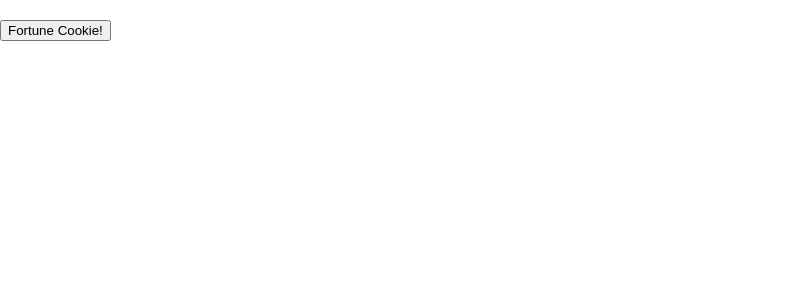
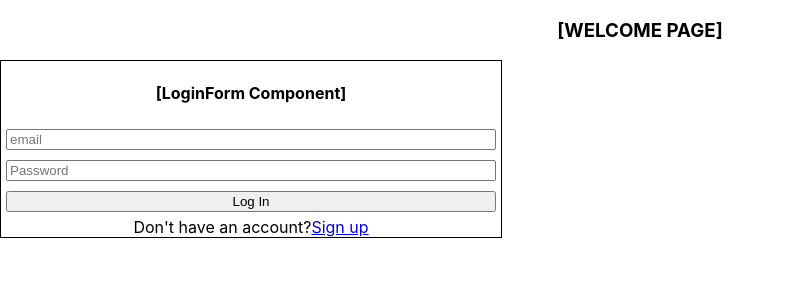
Before and after one commit to mbahan1/project-3-sapling, a React (Create React App) app in the folder client/: page / in a window 1280 px wide. Shown: the top 300 px of the page, without its empty margins (0-785 px from the left). Built offline with nearby package versions, Linux system fonts and the light colour scheme; no server answers.

Commit message:
welcomePage,  LoginComponent, BrowserRouter

```diff
--- a/client/src/App.js
+++ b/client/src/App.js
@@ -1,25 +1,22 @@
-// import logo from './logo.svg';
-// import './App.css';
+import './App.css';
+import {Routes, Route} from "react-router-dom";
+import WelcomePage from './pages/WelcomePage';
+import HomePage from "./pages/HomePage"
 
-// function App() {
-//   return (
-//     <div className="App">
-//       <header className="App-header">
-//         <img src={logo} className="App-logo" alt="logo" />
-//         <p>
-//           Edit <code>src/App.js</code> and save to reload.
-//         </p>
-//         <a
-//           className="App-link"
-//           href="https://reactjs.org"
-//           target="_blank"
-//           rel="noopener noreferrer"
-//         >
-//           Learn React
-//         </a>
-//       </header>
-//     </div>
-//   );
-// }
 
-// export default App;
+function App() {
+    return (
+        <div className="App">
+            <Routes>
+                <Route path="/" element={<WelcomePage />}/>
+                <Route path="/singup"/>
+                <Route path="/home" element={<HomePage/>}/>
+                <Route path="/profile"/>
+                <Route path="/posts"/>
+        </Routes>
+
+    </div>
+    );
+}
+
+export default App;
--- /dev/null
+++ b/client/src/components/LoginForm/index.jsx
@@ -0,0 +1,44 @@
+// LoginForm Component
+
+import {useState} from "react";
+import {Link} from "react-router-dom";
+import "./styles.css"
+
+export default function LoginForm() {
+
+    const [email, setEmail] = useState("");
+    const [password, setPassword] = useState("");
+
+    const handleSubmit = async () => {
+
+    }
+
+    return(
+        <div className="loginFormComponent component">
+            <h4>[LoginForm Component]</h4>
+            <form className="loginForm">
+                <input className="loginForm-input"
+                    onChange={(e)=> e.target.value}
+                    value={email}
+                    type="text"
+                    name="email"
+                    placeholder="email"
+                />
+                <input className="loginForm-input"
+                    onChange={(e)=> e.target.value}
+                    value={password}
+                    type="text"
+                    name="password"
+                    placeholder="Password"
+                />
+                <button className="loginBtn loginForm-input" onClick={handleSubmit}> Log In</button>
+            </form>
+
+
+            <div>
+                <span>Don't have an account?</span>
+                <Link to="signup">Sign up</Link>
+            </div>
+        </div>
+    )
+}
--- /dev/null
+++ b/client/src/components/LoginForm/styles.css
@@ -0,0 +1,12 @@
+.loginFormComponent {
+    width: 500px;
+}
+
+.loginForm {
+    display: flex;
+    flex-direction: column;
+}
+
+.loginForm-input {
+    margin: 5px;
+}
--- a/client/src/index.css
+++ b/client/src/index.css
@@ -11,3 +11,7 @@ code {
   font-family: source-code-pro, Menlo, Monaco, Consolas, 'Courier New',
     monospace;
 }
+
+.component {
+  border: 1px solid black;
+}
--- a/client/src/index.js
+++ b/client/src/index.js
@@ -1,13 +1,19 @@
 import React from "react";
 import ReactDOM from "react-dom";
-import Home from "./pages/HomePage";
+// import Home from "./pages/HomePage";
 import './index.css';
+import App from "./App"
+import {BrowserRouter} from "react-router-dom"
 
 
 
 ReactDOM.render(
+  <BrowserRouter>
 		<React.StrictMode>
-			<Home />
-		</React.StrictMode>,
+      {/* moved <Home /> to App.js
+			<Home /> */}
+      <App />
+		</React.StrictMode>
+    </BrowserRouter>,
 	document.getElementById("root")
 );
--- a/client/src/pages/WelcomePage/index.js
+++ b/client/src/pages/WelcomePage/index.js
@@ -3,7 +3,6 @@
 // Manifest app description Component
 // Link to RegisterPage
 
-import {Link} from "react-router-dom"
 import LoginForm from "../../components/LoginForm"
 
 export default function WelcomePage() {
@@ -11,7 +10,6 @@ export default function WelcomePage() {
         <div>
             <h3>[WELCOME PAGE]</h3>
             <LoginForm />
-            <Link to="/signUp">Sign up</Link>
         </div>
     )
 }
```
